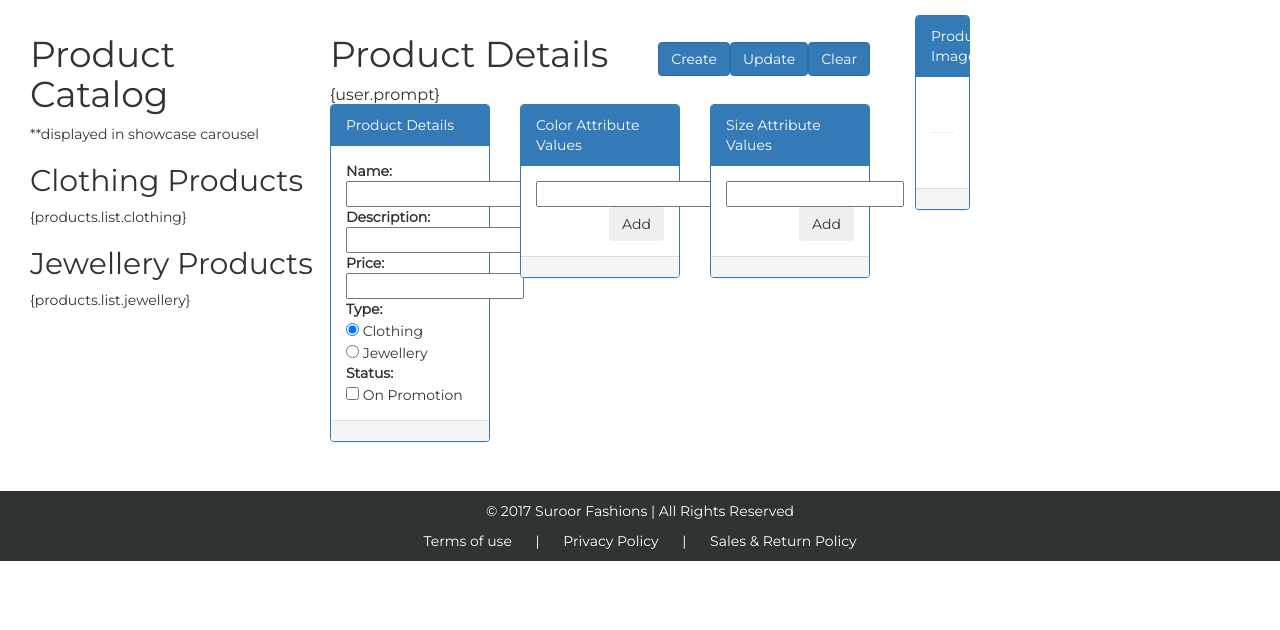
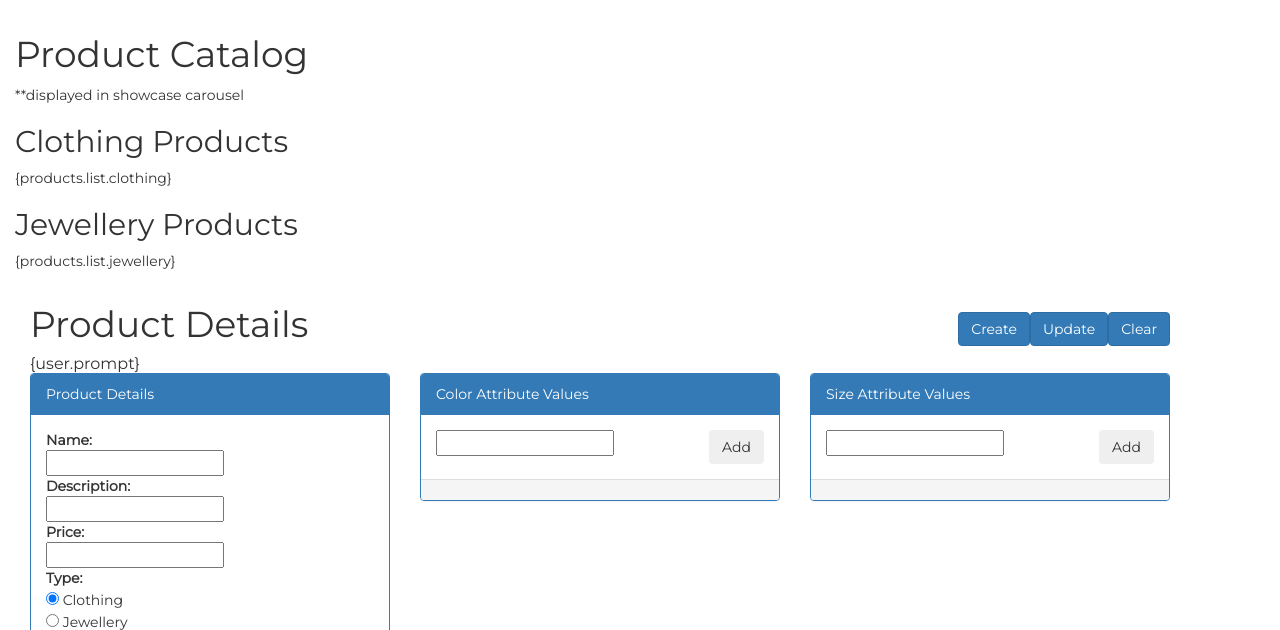
Before and after one commit to wharfstreetconsultancy/beyond-test, a website: page webapp-productmanagement/index.html in a window 1280 px wide. Shown: the part 150-780 px from the top of the page. Drawn offline with nearby package versions, Linux system fonts and the light colour scheme; some packages are replaced by stand-ins of ours; files that its build step writes are made by us from their sources; a script that the page names is missing; files whose address does not match are found by name.

Commit message:
Panel positioning.

```diff
--- a/webapp-productmanagement/index.html
+++ b/webapp-productmanagement/index.html
@@ -43,7 +43,7 @@
 
     <!---------------------------Body ------------------------->
 		<div class="body container">
-			<div class="col-xs-3 pull-left">
+			<div class="pull-left">
 				<form id="product_catalog">
 					<div class="row">
 						<h1>Product Catalog</h1>
@@ -59,7 +59,7 @@
 					</div>
                 </form>
 			</div>
-			<div class="col-xs-6 pull-left">
+			<div class="center-block">
 				<!-- Title -->
 				<form id="product_details" action="/" method="post" enctype="multipart/form-data">
 					<input id="id" type="hidden" name="id"/>
@@ -124,7 +124,7 @@
 					</div>
 				</form>
 			</div>
-			<div class="col-xs-3 pull-left">
+			<div class="pull-left">
 					<div class="col-sm-4">
 						<div class="panel panel-primary">
 							<div class="panel-heading">Product Images</div>
```
